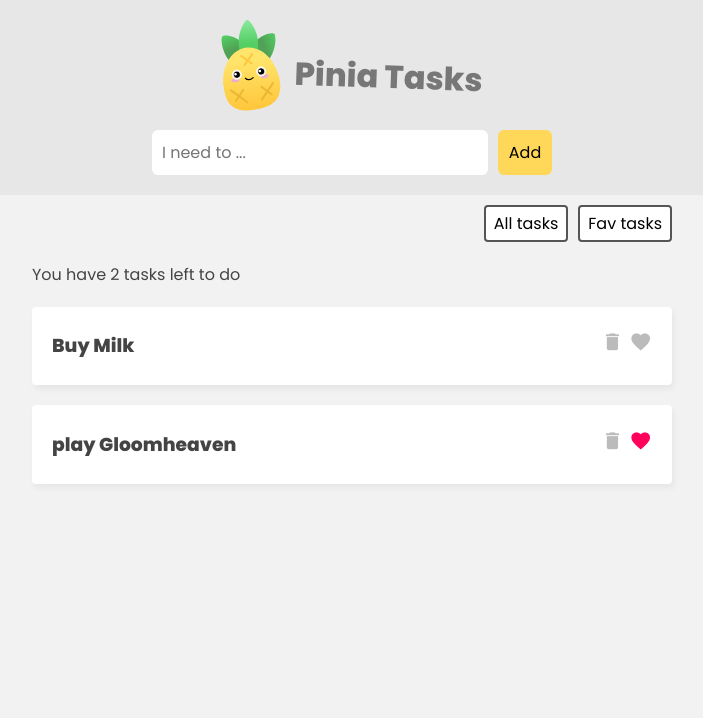
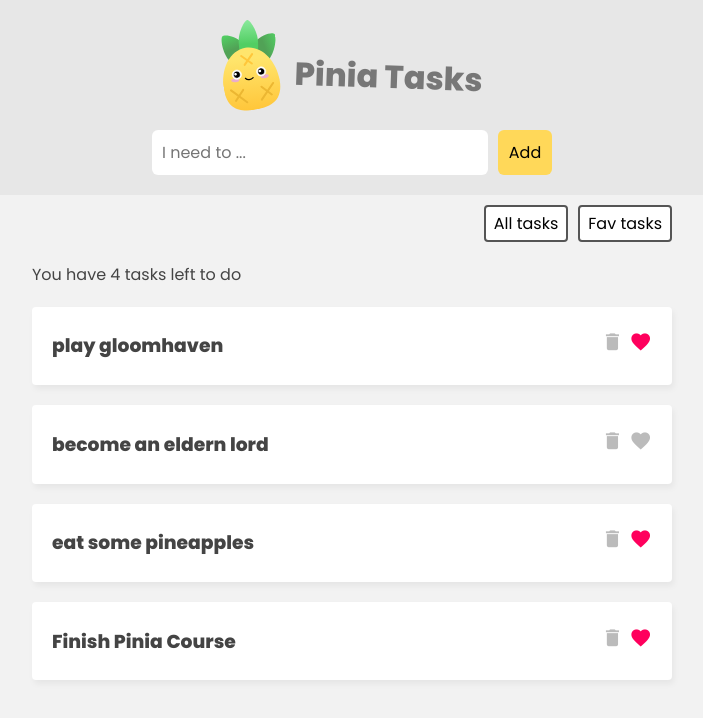
Before and after one commit to Scipio14/ninja-pinia, a Vue app in the folder pinia-tasks/: page / in a window 1280 px wide. Shown: the top 718 px of the page, without its empty margins (288-991 px from the left). Built offline with nearby package versions, Linux system fonts and the light colour scheme; data requests are answered from the project's data file.

Commit message:
Creating async actions in the store

```diff
--- a/pinia-tasks/package.json
+++ b/pinia-tasks/package.json
@@ -5,7 +5,8 @@
   "scripts": {
     "dev": "vite",
     "build": "vite build",
-    "preview": "vite preview"
+    "preview": "vite preview",
+    "back": "json-server -w ./src/data/db.json"
   },
   "dependencies": {
     "pinia": "^2.0.27",
@@ -13,6 +14,7 @@
   },
   "devDependencies": {
     "@vitejs/plugin-vue": "^3.2.0",
+    "json-server": "^0.17.1",
     "vite": "^3.2.4"
   }
 }
--- a/pinia-tasks/src/App.vue
+++ b/pinia-tasks/src/App.vue
@@ -14,6 +14,10 @@
       <button @click="filter = 'all'">All tasks</button>
       <button @click="filter = 'favs'">Fav tasks</button>
     </nav>
+
+    <!-- loading-->
+    <div class="loading" v-if="taskStore.isLoading">Loading tasks...</div>
+
     <!-- task list-->
     <div class="task-list" v-if="filter === 'all'">
       <p>You have {{ taskStore.totalCount }} tasks left to do</p>
@@ -38,6 +42,10 @@
   components: { TaskDetails, TaskForm },
   setup() {
     const taskStore = useTaskStore();
+
+    //fetch tasks
+    taskStore.getTasks();
+
     const filter = ref("all");
 
     return { taskStore, filter };
--- a/pinia-tasks/src/assets/main.css
+++ b/pinia-tasks/src/assets/main.css
@@ -116,3 +116,13 @@
   color: #555;
   font-size: 1em;
 }
+
+.loading {
+  max-width: 640px;
+  border: 1px solid #ffd859;
+  background: #ffe9a0;
+  color: #3a3a3a;
+  padding: 5px 0;
+  text-align: center;
+  margin: 30px auto;
+}
--- /dev/null
+++ b/pinia-tasks/src/data/db.json
@@ -0,0 +1,24 @@
+{
+  "tasks": [
+    {
+      "id": 1,
+      "title": "play gloomhaven",
+      "isFav": true
+    },
+    {
+      "id": 3,
+      "title": "become an eldern lord",
+      "isFav": false
+    },
+    {
+      "id": 4,
+      "title": "eat some pineapples",
+      "isFav": true
+    },
+    {
+      "title": "Finish Pinia Course",
+      "isFav": true,
+      "id": "1d23359e-c90a-4caf-9abb-59ddd5f3fc14"
+    }
+  ]
+}
--- a/pinia-tasks/src/stores/TaskStore.js
+++ b/pinia-tasks/src/stores/TaskStore.js
@@ -2,10 +2,8 @@
 
 export const useTaskStore = defineStore('tasksStore',{
   state:()=>({
-    tasks:[
-      {id:1,title:"Buy Milk",isFav:false},
-      {id:2,title:"play Gloomheaven",isFav:true}
-    ],
+    tasks:[],
+    isLoading:false
   }),
   getters:{
     favs(){
@@ -21,17 +19,51 @@
     }
   },
   actions:{
-    addTask(task){
+    async getTasks(){
+      this.isLoading = true
+      const res = await fetch('http://localhost:3000/tasks')
+      const data = await res.json()
+      this.isLoading = false
+      // localStorage.setItem('tasks',JSON.stringify(data))
+      this.tasks = data
+    },
+    async addTask(task){
       this.tasks.push(task)
+      const res = await fetch('http://localhost:3000/tasks',{
+        method:'POST',
+        body:JSON.stringify(task),
+        headers:{'Content-Type':'application/json'}
+      })
+      if(res.error){
+        console.log(res.error)
+      }
     },
-    deleteTask(id){
+    async deleteTask(id){
       this.tasks = this.tasks.filter(t=>{
         return t.id !== id
       })
+
+      const res = await fetch(`http://localhost:3000/tasks/${id}`,{
+        method:'DELETE',
+      })
+
+      if(res.error){
+        console.log(res.error)
+      }
     },
-    toggleFav(id){
+
+    async toggleFav(id){
       const task = this.tasks.find(t=> t.id === id);
       task.isFav = !task.isFav
+
+      const res = await fetch(`http://localhost:3000/tasks/${id}`,{
+        method:'PATCH',
+        body:JSON.stringify({isFav:task.isFav}),
+        headers:{'Content-Type':'application/json'}
+      })
+      if(res.error){
+        console.log(res.error)
+      }
     }
   }
 })
```
Also changed, not shown: 1 other file (tests, documents, lock files or other folders).
